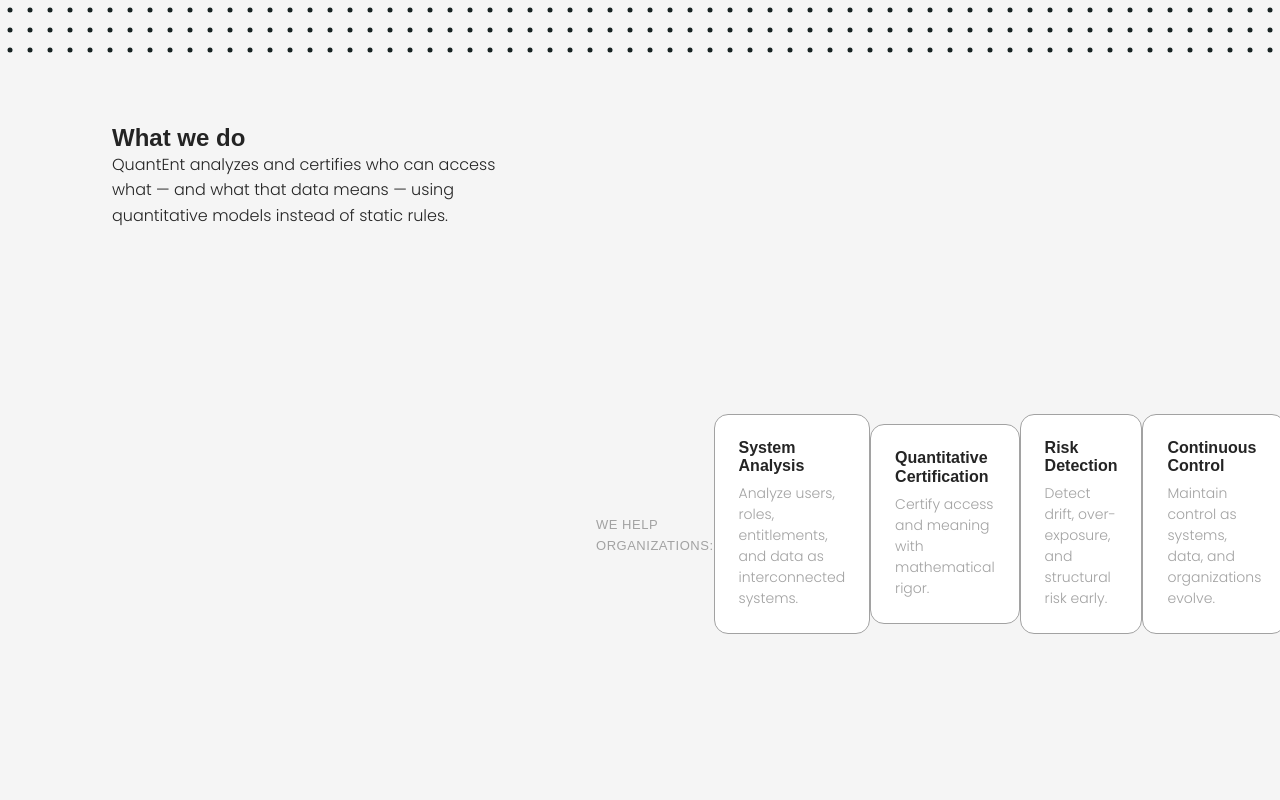
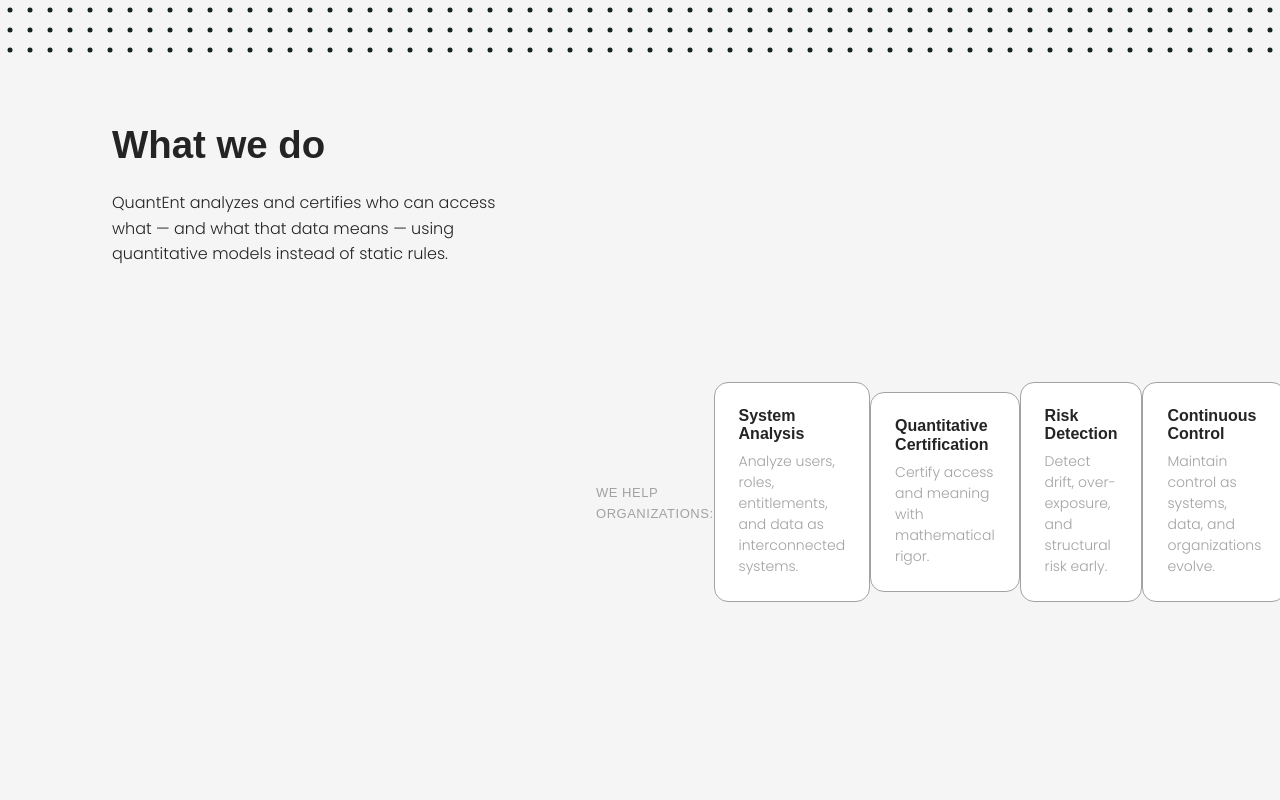
Before and after one commit to quantent-web/quantent-web, a Next.js app: page / in a window 1280 px wide. Shown: the part 740-1540 px from the top of the page. Built offline with nearby package versions, Linux system fonts and the light colour scheme; a web font is replaced by a local one.

Commit message:
Fix StickySplitBlock per-beat scroll rhythm and chapter content beats

```diff
--- a/app/components/StickySplitBlock/StickySplitBlock.module.css
+++ b/app/components/StickySplitBlock/StickySplitBlock.module.css
@@ -25,18 +25,37 @@
 .stack {
   display: flex;
   flex-direction: column;
+  gap: 0;
+  align-items: stretch;
 }
 
-/* 🔥 CLAVE: cada beat debe ocupar viewport completo */
 .beat {
-  min-height: 100vh;
+  min-height: calc(100svh - var(--nav-h, 64px));
   display: flex;
   align-items: center;
+  padding-block: clamp(24px, 8vh, 72px);
 }
 
-/* evitar que las cards se expandan raro */
 .beat > * {
   width: 100%;
+  max-width: 100%;
+}
+
+.eyebrow {
+  margin: 0;
+  color: var(--text-secondary);
+  letter-spacing: 0.08em;
+  text-transform: uppercase;
+}
+
+.h2 {
+  margin: 0;
+  font-size: clamp(2rem, 3vw, 3rem);
+  line-height: 1.1;
+}
+
+.intro {
+  margin-top: 24px;
 }
 
 /* responsive */
--- a/app/home-page-client.tsx
+++ b/app/home-page-client.tsx
@@ -484,9 +484,6 @@ export default function Home() {
               title: 'What Makes QuantEnt Different',
               content: (
                 <>
-                  <div id="different" aria-hidden="true" style={{ minHeight: 0, height: 0 }}>
-                  </div>
-
                   <div className="card">
                     <h3 className="card-title">Quantitative by design</h3>
                     <p className="card-text">
```
